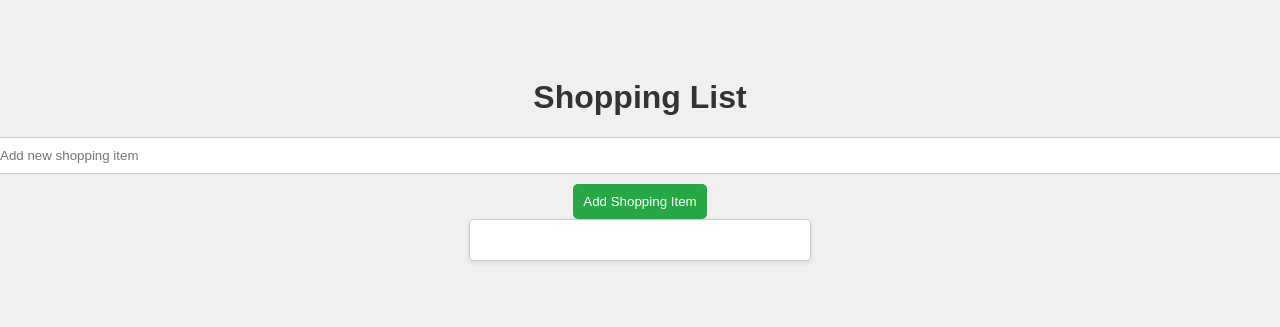
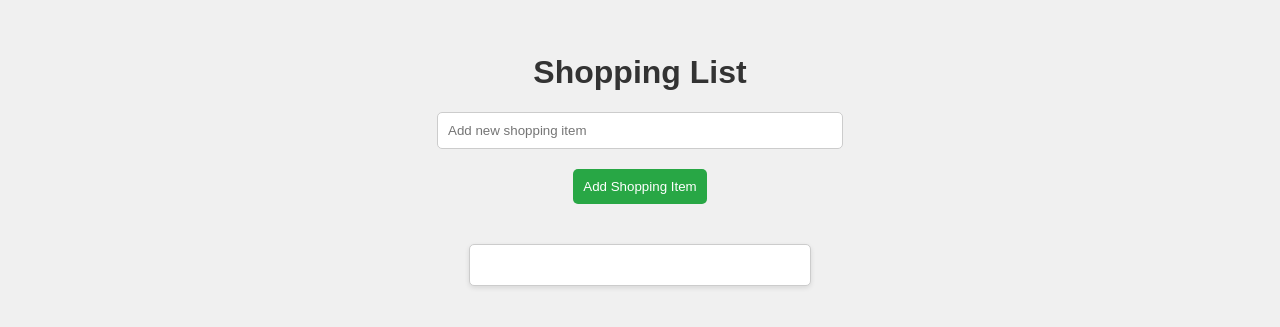
Before and after one commit to Simonkrh/infrastructure-delivery-pipeline, a website: page frontend/index.html in a window 1280 px wide. Shown: the part 231-558 px from the top of the page. Drawn offline with Linux system fonts and the light colour scheme; no server answers.

Commit message:
Update index.html

```diff
--- a/frontend/index.html
+++ b/frontend/index.html
@@ -49,21 +49,32 @@
         input[type="text"] {
             padding: 10px;
             margin-bottom: 10px;
-            width: 100%;
+            width: 30%;
             border: 1px solid #ccc;
             border-radius: 5px;
+            display: block;
+            margin: 0 auto;
         }
 
         button {
             padding: 10px;
             color: #fff;
-            background-color: #28a745;
             border: none;
             border-radius: 5px;
             cursor: pointer;
         }
 
         button:hover {
+            background-color: #d4d2d2
+        }
+
+        .addButton {
+            background-color: #28a745;
+            margin-top: 20px;
+            margin-bottom: 40px;
+        }
+
+        .addButton:hover {
             background-color: #218838;
         }
     </style>
@@ -72,7 +83,7 @@
 <body>
     <h1>Shopping List</h1>
     <input type="text" id="new-shopping-item" placeholder="Add new shopping item" />
-    <button id="add-shopping-item">Add Shopping Item</button>
+    <button id="add-shopping-item" class="addButton">Add Shopping Item</button>
     <div id="shopping-list"></div>
     <script>
         const backendAPI = '/api';
```
